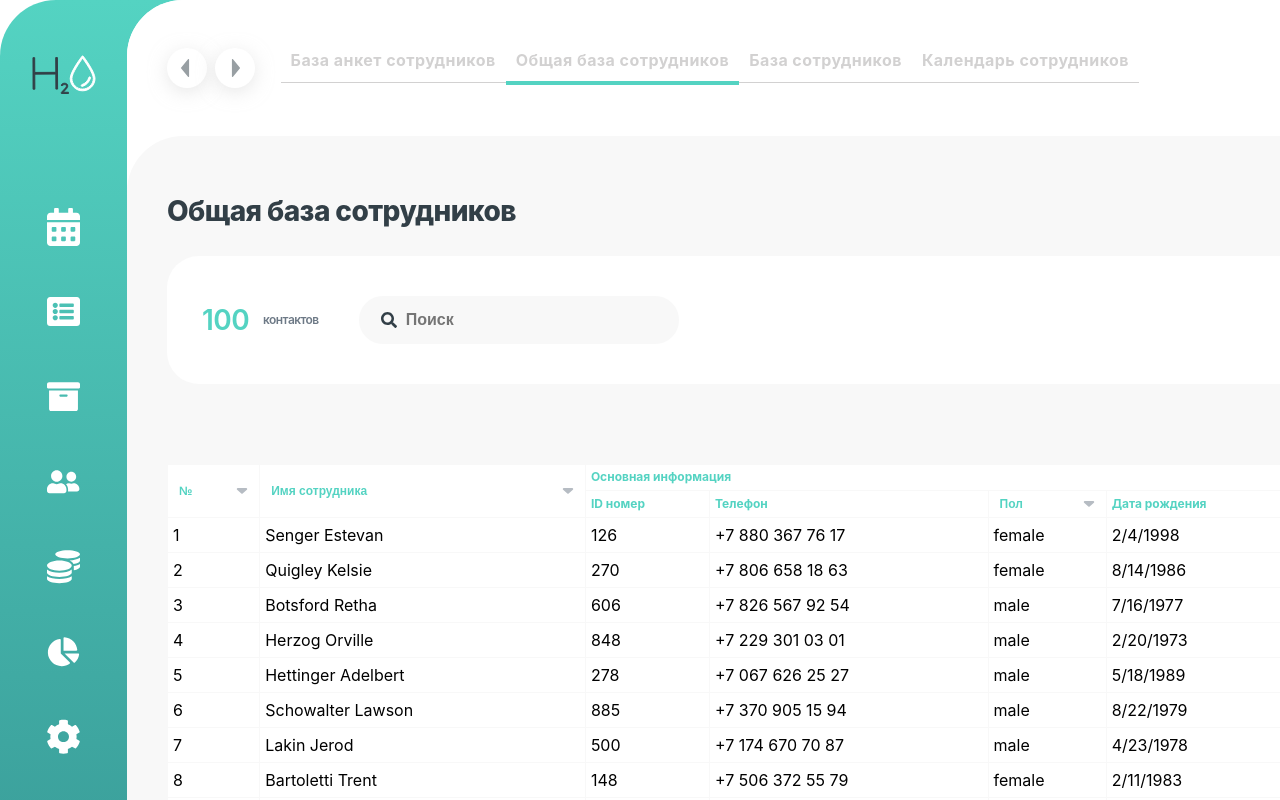
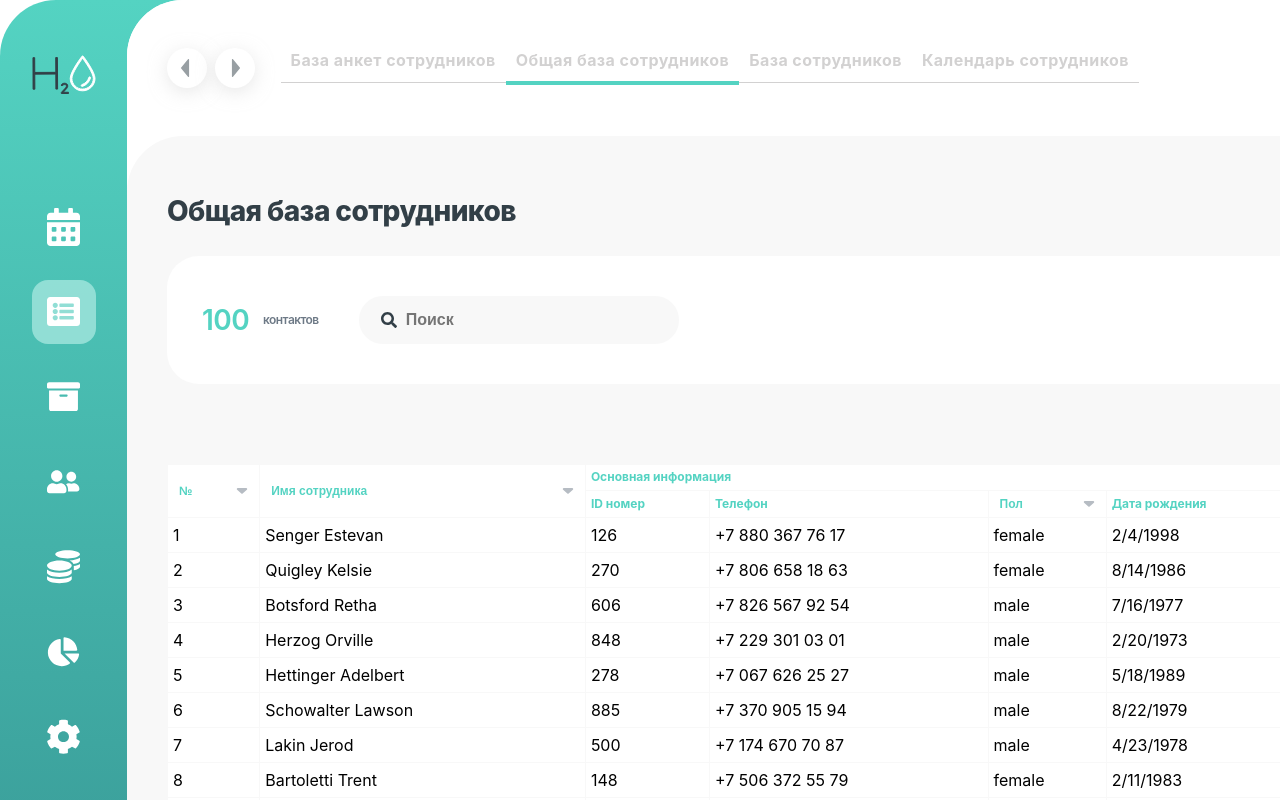
Before and after one commit to N1k0lay/h20_test_task, a React (Vite) app: page /table in a window 1280 px wide. Shown: the top 800 px of the page. Built offline with nearby package versions, Linux system fonts and the light colour scheme.

Commit message:
feat: Подсветка открытой страницы

```diff
--- a/src/components/NavBar/NavBar.jsx
+++ b/src/components/NavBar/NavBar.jsx
@@ -9,17 +9,18 @@ import icon6 from '../../assets/icons/H3-5.svg'
 import icon7 from '../../assets/icons/H3-6.svg'
 import styles from './NavBar.module.scss'
 import cn from 'classnames';
-import {Link} from "react-router-dom";
-
+import {Link, useLocation, useNavigate} from "react-router-dom";
 
 const NavBar = ({className}) => {
+
+    const {pathname} = useLocation();
     return (
         <div className={cn(className, styles.navbar)}>
             <img className={styles.logo} src={logoH2O} alt="logo h2o" width={64}/>
             <nav className={styles.menu}>
                 <ul>
-                    <li><Link to="/home"><img src={icon7} alt="icon7" width={33}/></Link></li>
-                    <li><Link to="/table"><img src={icon1} alt="icon1" width={33}/></Link></li>
+                    <li className={cn({[styles.active]: pathname === '/home'})}><Link to="/home"><img src={icon7} alt="icon7" width={33}/></Link></li>
+                    <li className={cn({[styles.active]: pathname === '/table'})}><Link to="/table"><img src={icon1} alt="icon1" width={33}/></Link></li>
                     <li><Link to="/"><img src={icon2} alt="icon2" width={33}/></Link></li>
                     <li><Link to="/"><img src={icon3} alt="icon3" width={33}/></Link></li>
                     <li><Link to="/"><img src={icon4} alt="icon4" width={33}/></Link></li>
--- a/src/components/NavBar/NavBar.module.css
+++ b/src/components/NavBar/NavBar.module.css
@@ -11,6 +11,9 @@
     display: flex;
     justify-content: center;
     align-items: center; }
+
+.active {
+  background-color: rgba(169, 233, 224, 0.75); }
 
 .menu ul {
   margin-left: 0;
--- a/src/components/NavBar/NavBar.module.scss
+++ b/src/components/NavBar/NavBar.module.scss
@@ -18,6 +18,10 @@
   transition: background-color 400ms ease;
 }
 
+.active {
+  background-color: rgba(169, 233, 224, 0.75);
+}
+
 .menu ul {
   margin-left: 0;
   padding-left: 0;
```
Also changed, not shown: 2 other files (tests, documents, lock files or other folders).
